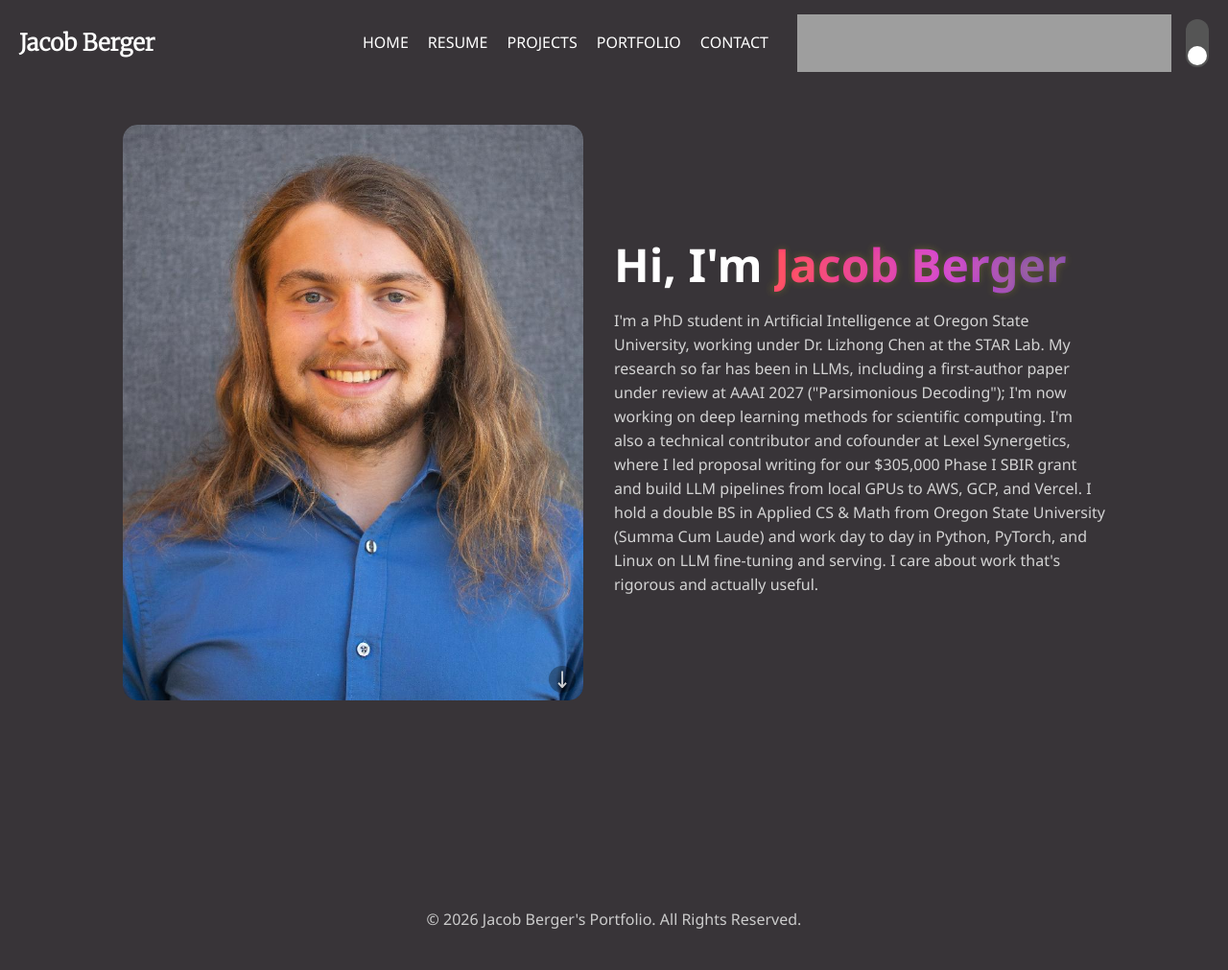
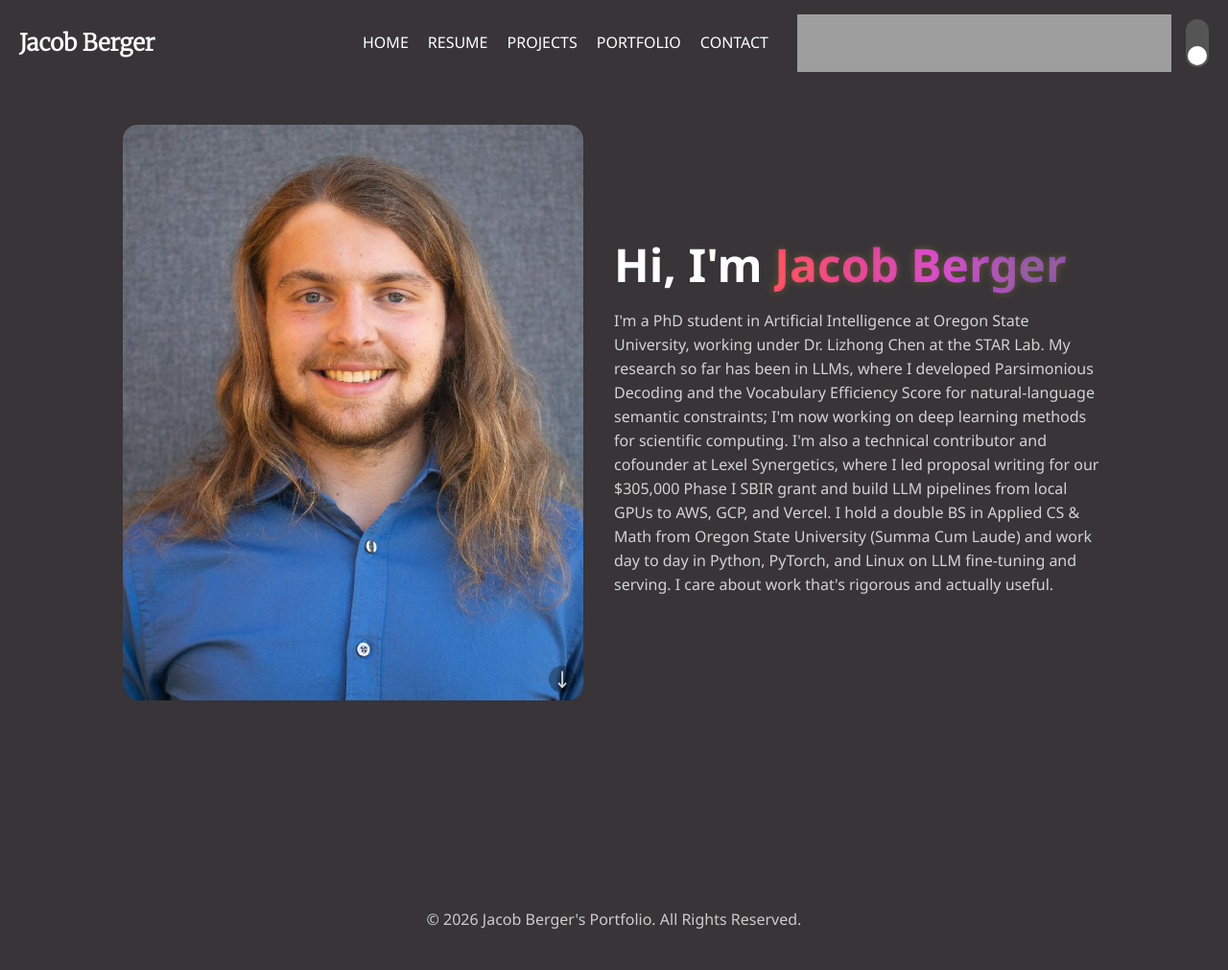
Before and after one commit to bergerjacob/bergerj-website, a Jekyll site: the page built from index.html, in a window 1280 px wide. Shown: the whole page at 96% size. Built offline with Jekyll 4.4.1, drawn with Linux system fonts in a browser that asks for light colours.

Commit message:
remove aaai mentions; keep technical claims

```diff
--- a/index.html
+++ b/index.html
@@ -10,7 +10,7 @@
     <div class="text-container">
         <h2 class="description">Hi, I'm <span class="rainbow-text">Jacob Berger</span></h2>
         <p class="description">
-            I'm a PhD student in Artificial Intelligence at Oregon State University, working under Dr. Lizhong Chen at the STAR Lab. My research so far has been in LLMs, including a first-author paper under review at AAAI 2027 ("Parsimonious Decoding"); I'm now working on deep learning methods for scientific computing. I'm also a technical contributor and cofounder at Lexel Synergetics, where I led proposal writing for our $305,000 Phase I SBIR grant and build LLM pipelines from local GPUs to AWS, GCP, and Vercel. I hold a double BS in Applied CS & Math from Oregon State University (Summa Cum Laude) and work day to day in Python, PyTorch, and Linux on LLM fine-tuning and serving. I care about work that's rigorous and actually useful.
+            I'm a PhD student in Artificial Intelligence at Oregon State University, working under Dr. Lizhong Chen at the STAR Lab. My research so far has been in LLMs, where I developed Parsimonious Decoding and the Vocabulary Efficiency Score for natural-language semantic constraints; I'm now working on deep learning methods for scientific computing. I'm also a technical contributor and cofounder at Lexel Synergetics, where I led proposal writing for our $305,000 Phase I SBIR grant and build LLM pipelines from local GPUs to AWS, GCP, and Vercel. I hold a double BS in Applied CS & Math from Oregon State University (Summa Cum Laude) and work day to day in Python, PyTorch, and Linux on LLM fine-tuning and serving. I care about work that's rigorous and actually useful.
         </p>
     </div>
 </div>
--- a/portfolio/index.html
+++ b/portfolio/index.html
@@ -42,8 +42,7 @@
             <div class="card-subtitle">Honors Thesis</div>
             <div class="card-content">
                 <ul>
-                    <li>First-author submission under review at AAAI 2027 ("Parsimonious Decoding").</li>
-                    <li>Developed novel metrics to enforce semantic constraints in probabilistic language models.</li>
+                    <li>Developed Parsimonious Decoding and VES metrics for Natural Semantic Metalanguage, lifting semantic legality from 6.5–28.5% to 55–80% across five LLMs.</li>
                     <li>Advisor: Dr. Lizhong Chen, OSU STAR Lab.</li>
                 </ul>
             </div>
```
